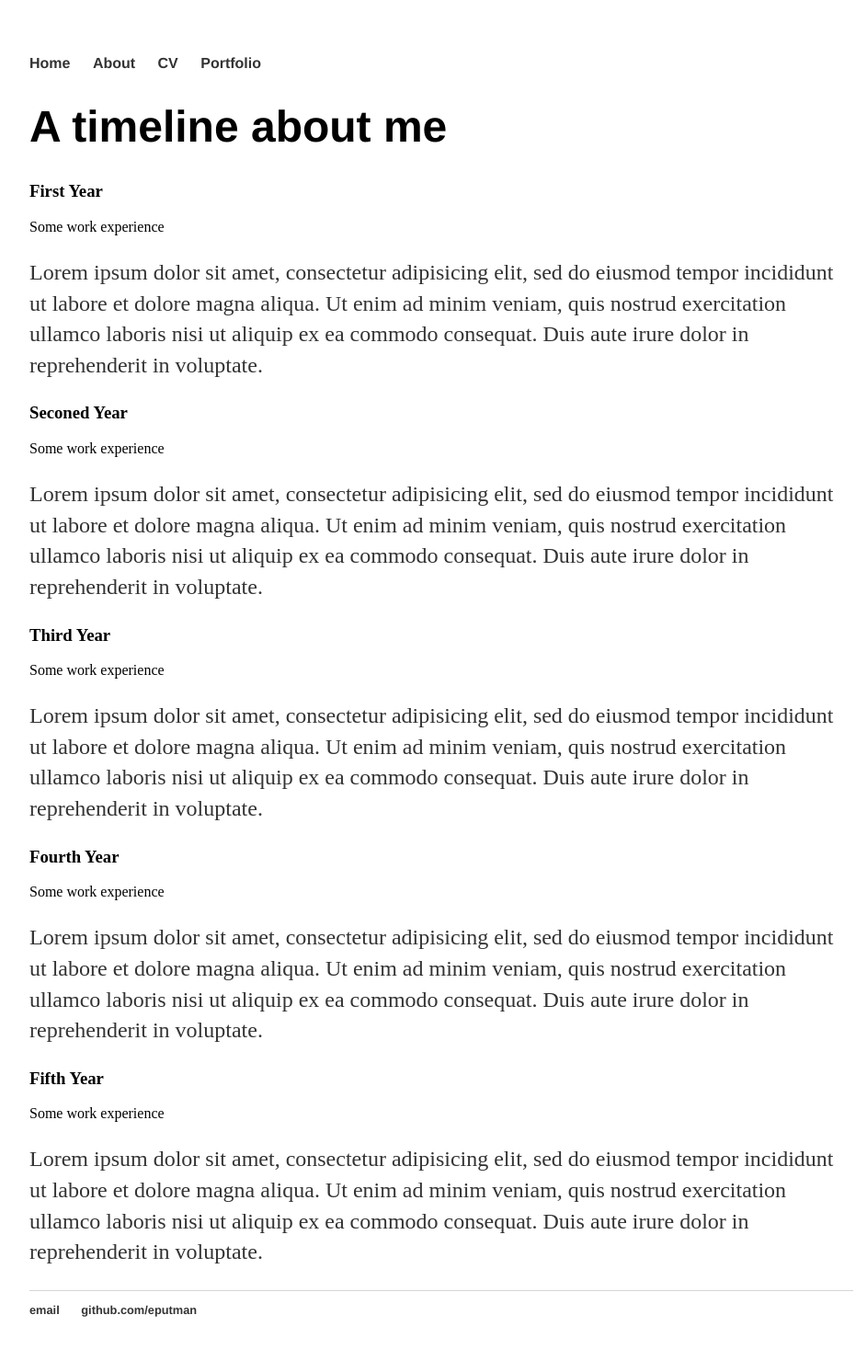
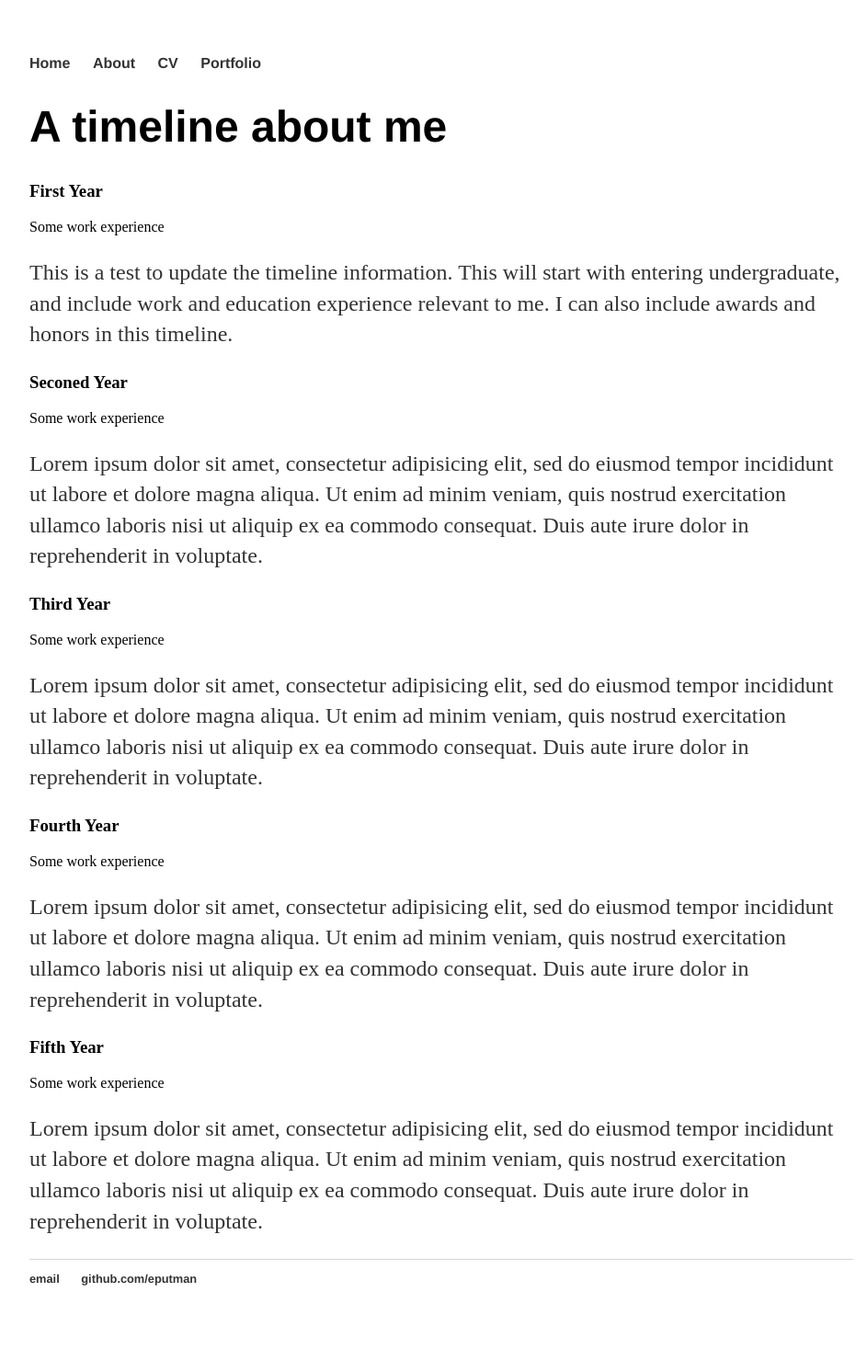
Before and after one commit to eputman/eputman.github.io, a Jekyll site: the page built from about/index.html, in a window 1280 px wide. Shown: the whole page at 92% size, without its empty margins (160-1103 px from the left). Built offline with Jekyll 4.4.1, drawn with Linux system fonts in a browser that asks for light colours; after the commit the page ends 1458 px from its top, so only the background shows below that.

Commit message:
Update index.html

```diff
--- a/about/index.html
+++ b/about/index.html
@@ -15,7 +15,8 @@ title: About Me
       <div class="timeline-content">
          <h3>First Year</h3>
          <span>Some work experience</span>
-         <p>Lorem ipsum dolor sit amet, consectetur adipisicing elit, sed do eiusmod tempor incididunt ut labore et dolore magna aliqua. Ut enim ad minim veniam, quis nostrud exercitation ullamco laboris nisi ut aliquip ex ea commodo consequat. Duis aute irure dolor in reprehenderit in voluptate.</p>
+         <p> This is a test to update the timeline information. This will start with entering undergraduate, and include work and education experience relevant to me.
+            I can also include awards and honors in this timeline. </p>
       </div>
    </div>
 
```
